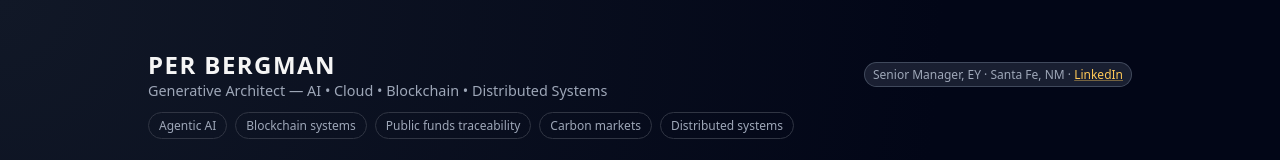
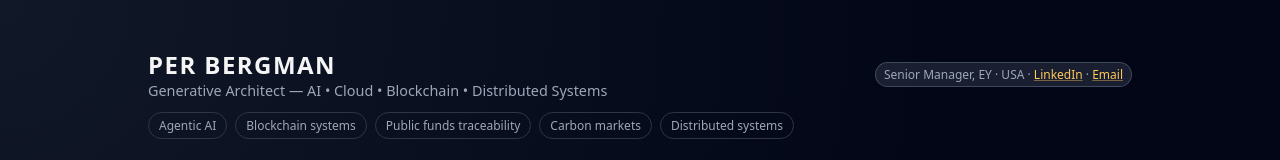
Before and after one commit to perbergman/perbergman-site, a Next.js app: page / in a window 1280 px wide. Shown: the top 160 px of the page. Built offline with nearby package versions, Linux system fonts and the light colour scheme.

Commit message:
Update location to USA and add email link

```diff
--- a/app/layout.tsx
+++ b/app/layout.tsx
@@ -38,13 +38,19 @@ export default function RootLayout({ children }: { children: ReactNode }) {
                 </div>
               </div>
               <span className="badge">
-                Senior Manager, EY · Santa Fe, NM ·{" "}
+                Senior Manager, EY · USA ·{" "}
                 <a
                   href="https://www.linkedin.com/in/perbergman/"
                   target="_blank"
                   rel="noreferrer"
                 >
                   LinkedIn
+                </a>
+                {" · "}
+                <a
+                  href="mailto:nondualist@gmail.com"
+                >
+                  Email
                 </a>
               </span>
             </div>
```
